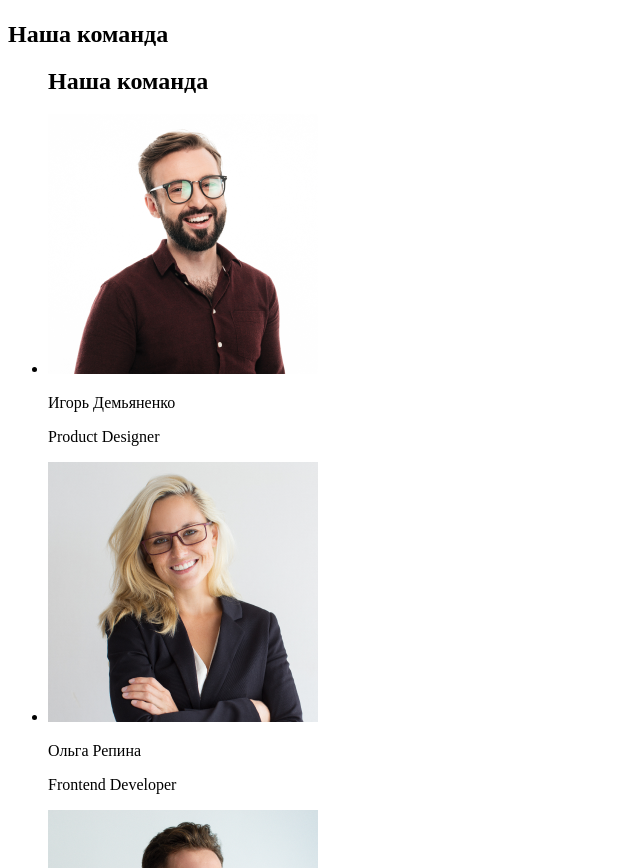
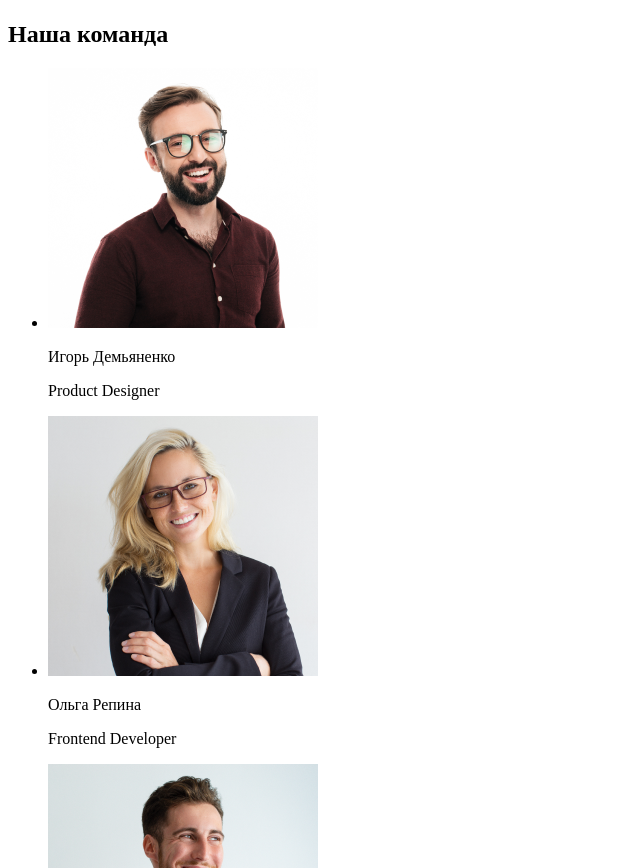
Before and after one commit to AndriiVasilevskii/hw1, a plain HTML site: page index.html in a window 1280 px wide. Shown: the part 1489-2357 px from the top of the page, without its empty margins (0-640 px from the left). Drawn offline with Linux system fonts and the light colour scheme.

Commit message:
Update index.html

```diff
--- a/index.html
+++ b/index.html
@@ -54,7 +54,6 @@
 
         <h2>Наша команда</h2>
         <ul>
-            <h2>Наша команда</h2>
             <li><img src="./img/our-team/img.png" alt="Игорь Демьяненко" width="270" height="260">
                 <p>Игорь Демьяненко</p>
                 <p>Product Designer</p>
```
